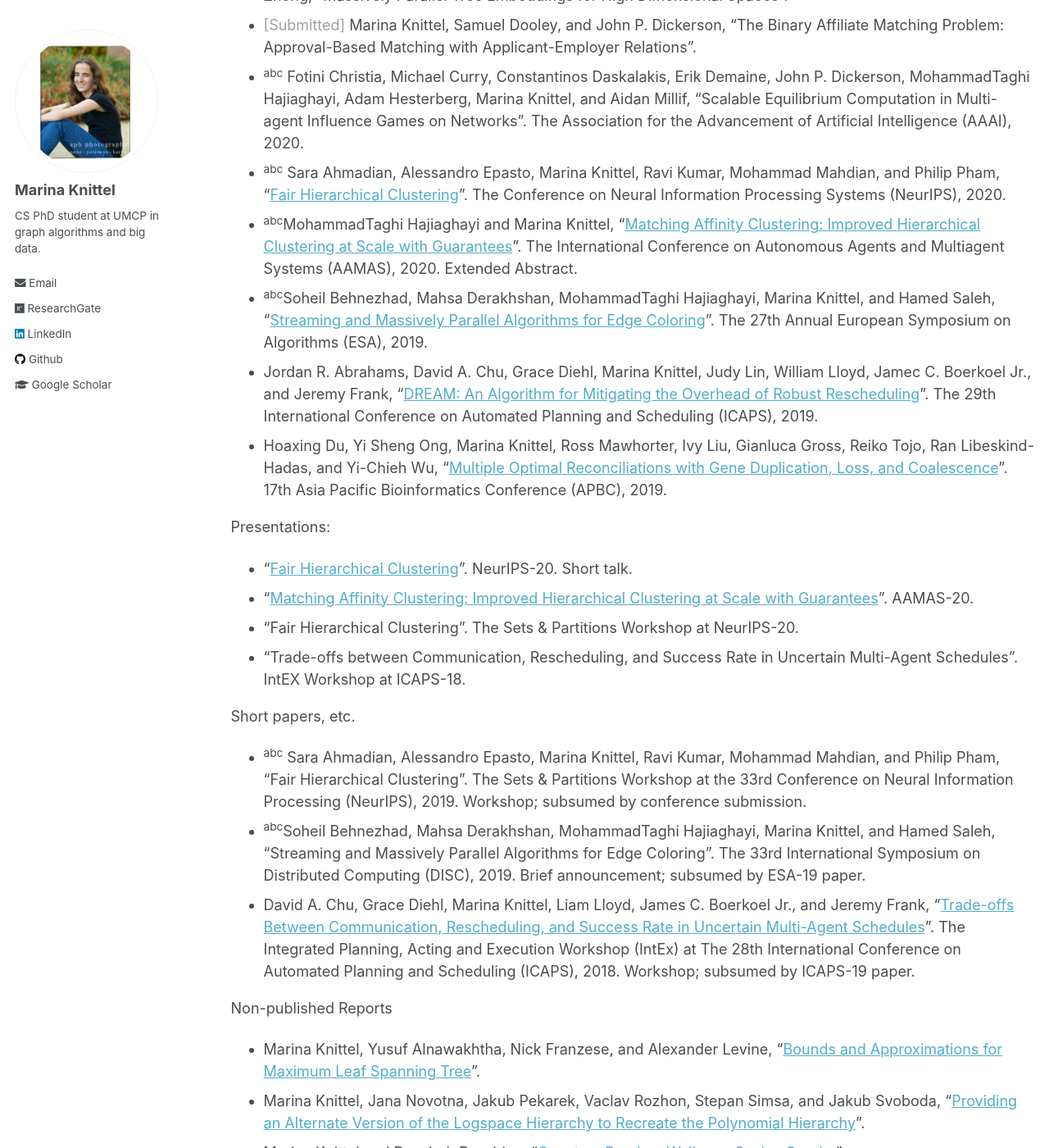
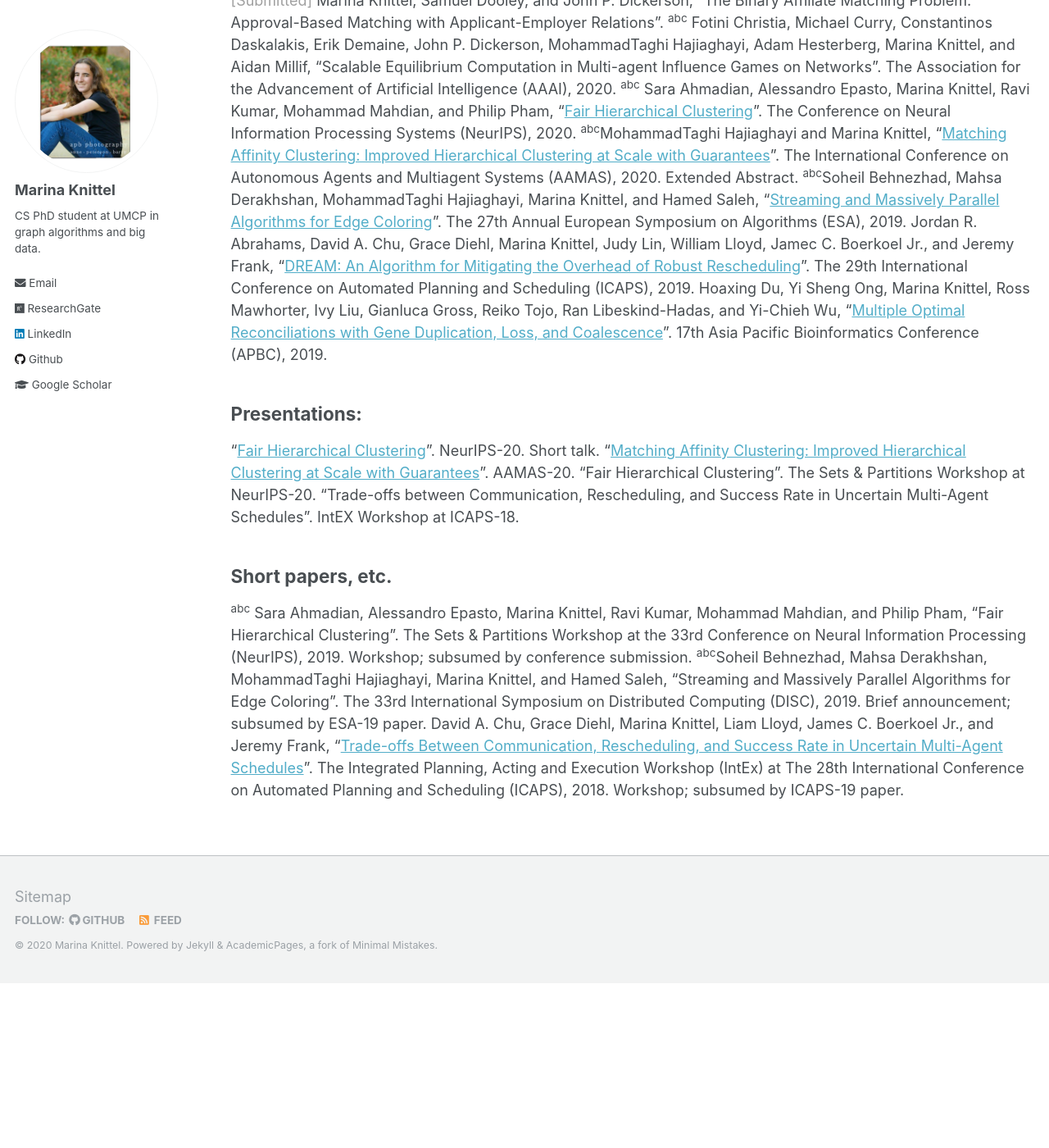
Before and after one commit to mknittel/mknittel.github.io, a Jekyll site: the page built from _pages/publications.md, in a window 1280 px wide and 1400 px high, scrolled down 402 px. Shown: the whole window at 82% size. Built offline with Jekyll 4.4.1, drawn with Linux system fonts in a browser that asks for light colours; after the commit the page ends 1601 px from its top, so only the background shows below that; some of the changed text lies outside the part shown.

Commit message:
Removed pubs bullets and tech reports

```diff
--- a/_pages/publications.md
+++ b/_pages/publications.md
@@ -7,31 +7,24 @@ author_profile: true
 *<sup>abc</sup>Denotes authors are listed in alphabetical order. This is convention in theoretical computer science.
 Computer science traditionally uses competitive conferences (15-30% accepted) as the main publication venue.*
 
-# Conference
-* <sup>abc</sup><span style="color:#A0A0A0">[Submitted]</span> MohammadTaghi Hajiaghayi, Marina Knittel, Hamed Saleh, and Hsin-Hao Su, "Massively Parallel Constant-round Tree Contraction".
-* <sup>abc</sup><span style="color:#A0A0A0">[Submitted]</span> AmirMohsen Ahanchi, Alexandr Andoni, MohammadTaghi Hajiaghayi, Marina Knittel, and Peilin Zhong, "Massively Parallel Tree Embeddings for High Dimensional Spaces".
-* <span style="color:#A0A0A0">[Submitted]</span> Marina Knittel, Samuel Dooley, and John P. Dickerson, "The Binary Affiliate Matching Problem: Approval-Based Matching with Applicant-Employer Relations".
-* <sup>abc</sup> Fotini Christia, Michael Curry, Constantinos Daskalakis, Erik Demaine, John P. Dickerson, MohammadTaghi Hajiaghayi, Adam Hesterberg, Marina Knittel, and Aidan Millif, "Scalable Equilibrium Computation in Multi-agent Influence Games on Networks". The Association for the Advancement of Artificial Intelligence (AAAI), 2020.
-* <sup>abc</sup> Sara Ahmadian, Alessandro Epasto, Marina Knittel, Ravi Kumar, Mohammad Mahdian, and Philip Pham, "[Fair Hierarchical Clustering](https://mknittel.github.io/publications/Ahmadian-et-al-NeurIPS-2020)". The Conference on Neural Information Processing Systems (NeurIPS), 2020.
-* <sup>abc</sup>MohammadTaghi Hajiaghayi and Marina Knittel, "[Matching Affinity Clustering: Improved Hierarchical Clustering at Scale with Guarantees](http://www.ifaamas.org/Proceedings/aamas2020/pdfs/p1864.pdf)". The International Conference on Autonomous Agents and Multiagent Systems (AAMAS), 2020. Extended Abstract.
-* <sup>abc</sup>Soheil Behnezhad, Mahsa Derakhshan, MohammadTaghi Hajiaghayi, Marina Knittel, and Hamed Saleh, "[Streaming and Massively Parallel Algorithms for Edge Coloring](https://mknittel.github.io/publications/Behnezhad-et-al-ESA-2019)". The 27th Annual European Symposium on Algorithms (ESA), 2019.
-* Jordan R. Abrahams, David A. Chu, Grace Diehl, Marina Knittel, Judy Lin, William Lloyd, Jamec C. Boerkoel Jr., and Jeremy Frank, "[DREAM: An Algorithm for Mitigating the Overhead of Robust Rescheduling](https://mknittel.github.io/publications/Abrahams-et-al-ICAPS-2019)". The 29th International Conference on Automated Planning and Scheduling (ICAPS), 2019.
-* Hoaxing  Du,  Yi  Sheng  Ong,  Marina  Knittel,  Ross  Mawhorter,  Ivy  Liu,  Gianluca  Gross,  Reiko Tojo, Ran Libeskind-Hadas, and Yi-Chieh Wu, "[Multiple Optimal Reconciliations with Gene Duplication,  Loss,  and  Coalescence](https://mknittel.github.io/publications/Du-et-al-APBC-2019)". 17th Asia Pacific Bioinformatics Conference (APBC), 2019.
+## Conference
+<sup>abc</sup><span style="color:#A0A0A0">[Submitted]</span> MohammadTaghi Hajiaghayi, Marina Knittel, Hamed Saleh, and Hsin-Hao Su, "Massively Parallel Constant-round Tree Contraction".
+<sup>abc</sup><span style="color:#A0A0A0">[Submitted]</span> AmirMohsen Ahanchi, Alexandr Andoni, MohammadTaghi Hajiaghayi, Marina Knittel, and Peilin Zhong, "Massively Parallel Tree Embeddings for High Dimensional Spaces".
+<span style="color:#A0A0A0">[Submitted]</span> Marina Knittel, Samuel Dooley, and John P. Dickerson, "The Binary Affiliate Matching Problem: Approval-Based Matching with Applicant-Employer Relations".
+<sup>abc</sup> Fotini Christia, Michael Curry, Constantinos Daskalakis, Erik Demaine, John P. Dickerson, MohammadTaghi Hajiaghayi, Adam Hesterberg, Marina Knittel, and Aidan Millif, "Scalable Equilibrium Computation in Multi-agent Influence Games on Networks". The Association for the Advancement of Artificial Intelligence (AAAI), 2020.
+<sup>abc</sup> Sara Ahmadian, Alessandro Epasto, Marina Knittel, Ravi Kumar, Mohammad Mahdian, and Philip Pham, "[Fair Hierarchical Clustering](https://mknittel.github.io/publications/Ahmadian-et-al-NeurIPS-2020)". The Conference on Neural Information Processing Systems (NeurIPS), 2020.
+<sup>abc</sup>MohammadTaghi Hajiaghayi and Marina Knittel, "[Matching Affinity Clustering: Improved Hierarchical Clustering at Scale with Guarantees](http://www.ifaamas.org/Proceedings/aamas2020/pdfs/p1864.pdf)". The International Conference on Autonomous Agents and Multiagent Systems (AAMAS), 2020. Extended Abstract.
+<sup>abc</sup>Soheil Behnezhad, Mahsa Derakhshan, MohammadTaghi Hajiaghayi, Marina Knittel, and Hamed Saleh, "[Streaming and Massively Parallel Algorithms for Edge Coloring](https://mknittel.github.io/publications/Behnezhad-et-al-ESA-2019)". The 27th Annual European Symposium on Algorithms (ESA), 2019.
+Jordan R. Abrahams, David A. Chu, Grace Diehl, Marina Knittel, Judy Lin, William Lloyd, Jamec C. Boerkoel Jr., and Jeremy Frank, "[DREAM: An Algorithm for Mitigating the Overhead of Robust Rescheduling](https://mknittel.github.io/publications/Abrahams-et-al-ICAPS-2019)". The 29th International Conference on Automated Planning and Scheduling (ICAPS), 2019.
+Hoaxing  Du,  Yi  Sheng  Ong,  Marina  Knittel,  Ross  Mawhorter,  Ivy  Liu,  Gianluca  Gross,  Reiko Tojo, Ran Libeskind-Hadas, and Yi-Chieh Wu, "[Multiple Optimal Reconciliations with Gene Duplication,  Loss,  and  Coalescence](https://mknittel.github.io/publications/Du-et-al-APBC-2019)". 17th Asia Pacific Bioinformatics Conference (APBC), 2019.
 
-Presentations:
-* "[Fair Hierarchical Clustering](https://studio.slideslive.com/web_recorder/share/20201021T184333Z__NeurIPS_posters__18177__fair-hierarchical-clustering?s=5fd2be29-ac54-4ee2-ae2e-adc3404b7fcf)". NeurIPS-20. Short talk.
-* "[Matching Affinity Clustering: Improved Hierarchical Clustering at Scale with Guarantees](https://underline.io/lecture/357-matching-affinity-clustering-improved-hierarchical-clustering-at-scale-with-guarantees)". AAMAS-20.
-* "Fair Hierarchical Clustering". The Sets & Partitions Workshop at NeurIPS-20.
-* "Trade-offs between Communication, Rescheduling, and Success Rate in Uncertain Multi-Agent Schedules". IntEX Workshop at ICAPS-18.
+## Presentations:
+"[Fair Hierarchical Clustering](https://studio.slideslive.com/web_recorder/share/20201021T184333Z__NeurIPS_posters__18177__fair-hierarchical-clustering?s=5fd2be29-ac54-4ee2-ae2e-adc3404b7fcf)". NeurIPS-20. Short talk.
+"[Matching Affinity Clustering: Improved Hierarchical Clustering at Scale with Guarantees](https://underline.io/lecture/357-matching-affinity-clustering-improved-hierarchical-clustering-at-scale-with-guarantees)". AAMAS-20.
+"Fair Hierarchical Clustering". The Sets & Partitions Workshop at NeurIPS-20.
+"Trade-offs between Communication, Rescheduling, and Success Rate in Uncertain Multi-Agent Schedules". IntEX Workshop at ICAPS-18.
 
-Short papers, etc.
-* <sup>abc</sup> Sara Ahmadian, Alessandro Epasto, Marina Knittel, Ravi Kumar, Mohammad Mahdian, and Philip Pham, "Fair Hierarchical Clustering". The Sets & Partitions Workshop at the 33rd Conference on Neural Information Processing (NeurIPS), 2019. Workshop; subsumed by conference submission.
-* <sup>abc</sup>Soheil Behnezhad, Mahsa Derakhshan, MohammadTaghi Hajiaghayi, Marina Knittel, and Hamed Saleh, "Streaming and Massively Parallel Algorithms for Edge Coloring". The 33rd International Symposium on Distributed Computing (DISC), 2019. Brief announcement; subsumed by ESA-19 paper.
-* David A. Chu, Grace Diehl, Marina Knittel, Liam Lloyd, James C. Boerkoel Jr., and Jeremy Frank, "[Trade-offs Between Communication, Rescheduling, and Success Rate in Uncertain Multi-Agent Schedules](https://mknittel.github.io/publications/Chu-et-al-INTEX-2018)".  The Integrated Planning, Acting and Execution Workshop (IntEx) at The 28th International Conference on Automated Planning and Scheduling (ICAPS), 2018. Workshop; subsumed by ICAPS-19 paper.
-
-Non-published Reports
-* Marina Knittel, Yusuf Alnawakhtha, Nick Franzese, and Alexander Levine, "[Bounds and Approximations for Maximum Leaf Spanning Tree](https://mknittel.github.io/publications/Max-Leaf-Spanning-Tree)".
-* Marina Knittel, Jana Novotna, Jakub Pekarek, Vaclav Rozhon, Stepan Simsa, and Jakub Svoboda, "[Providing an Alternate Version of the Logspace Hierarchy to Recreate the Polynomial Hierarchy](https://mknittel.github.io/publications/Polynomial-Hierarchy)".
-* Marina Knittel and Roozbeh Bassirian, "[Quantum Random Walks on Cayley Graphs](https://mknittel.github.io/publications/Quantum-Random-Walks)".
-* Marina Knittel, "[Speech Recognition of Common Words](https://mknittel.github.io/publications/Speech-Recognition)".
-* Mackenzie Kong-Sivert, Marina Knittel, and Eleanor White, "[Modeling Large-Scale Adoption of Electric Vehicles](https://mknittel.github.io/publications/Modeling-Vehicle-Adoption)".
+## Short papers, etc.
+<sup>abc</sup> Sara Ahmadian, Alessandro Epasto, Marina Knittel, Ravi Kumar, Mohammad Mahdian, and Philip Pham, "Fair Hierarchical Clustering". The Sets & Partitions Workshop at the 33rd Conference on Neural Information Processing (NeurIPS), 2019. Workshop; subsumed by conference submission.
+<sup>abc</sup>Soheil Behnezhad, Mahsa Derakhshan, MohammadTaghi Hajiaghayi, Marina Knittel, and Hamed Saleh, "Streaming and Massively Parallel Algorithms for Edge Coloring". The 33rd International Symposium on Distributed Computing (DISC), 2019. Brief announcement; subsumed by ESA-19 paper.
+David A. Chu, Grace Diehl, Marina Knittel, Liam Lloyd, James C. Boerkoel Jr., and Jeremy Frank, "[Trade-offs Between Communication, Rescheduling, and Success Rate in Uncertain Multi-Agent Schedules](https://mknittel.github.io/publications/Chu-et-al-INTEX-2018)".  The Integrated Planning, Acting and Execution Workshop (IntEx) at The 28th International Conference on Automated Planning and Scheduling (ICAPS), 2018. Workshop; subsumed by ICAPS-19 paper.
```
